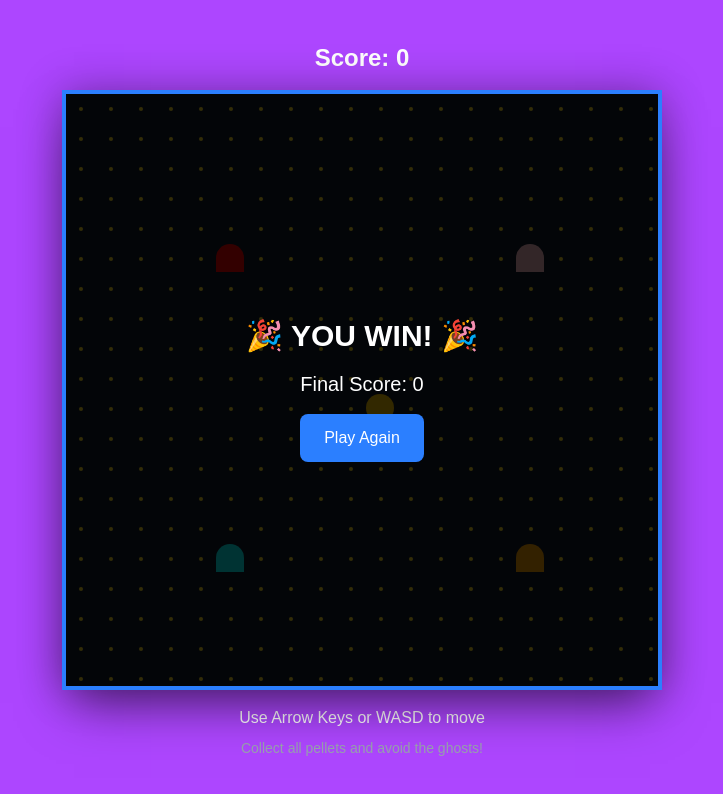
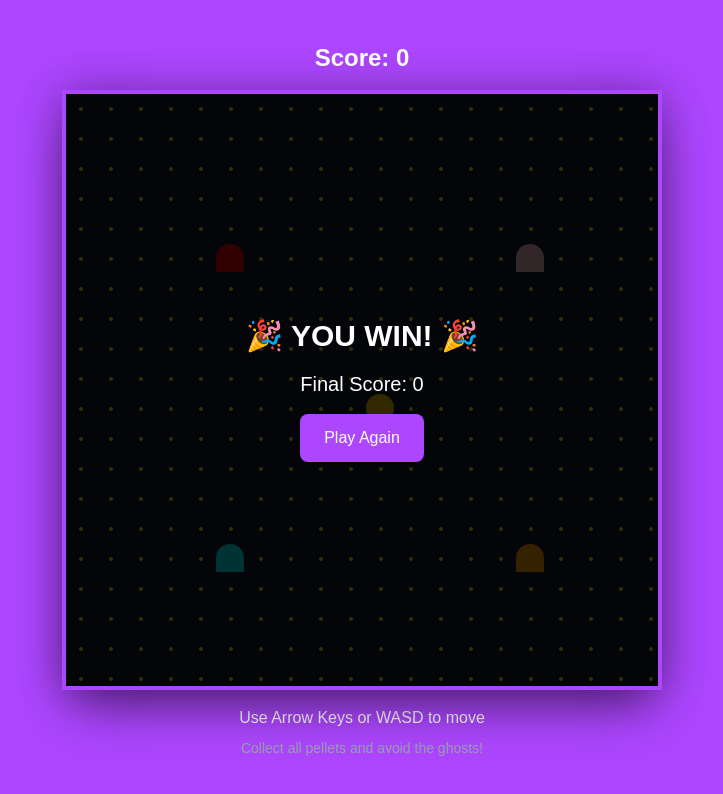
Before and after one commit to ns-test-org/create-pacman-game, a Next.js app in the folder packages/create-pacman-game/: page / in a window 1280 px wide. Shown: the top 794 px of the page, without its empty margins (278-1001 px from the left). Built offline with nearby package versions, Linux system fonts and the light colour scheme.

Commit message:
AI chat session: Updated code and files

```diff
--- a/packages/create-pacman-game/src/app/page.tsx
+++ b/packages/create-pacman-game/src/app/page.tsx
@@ -179,7 +179,7 @@ export default function PacmanGame() {
       </div>
 
       <div
-        className="relative bg-gray-900 border-4 border-blue-500 shadow-2xl"
+        className="relative bg-gray-900 border-4 border-purple-500 shadow-2xl"
         style={{
           width: GRID_SIZE * CELL_SIZE,
           height: GRID_SIZE * CELL_SIZE,
@@ -240,7 +240,7 @@ export default function PacmanGame() {
             </div>
             <button
               onClick={resetGame}
-              className="px-6 py-3 bg-blue-500 text-white rounded-lg hover:bg-blue-600 transition-colors"
+              className="px-6 py-3 bg-purple-500 text-white rounded-lg hover:bg-purple-600 transition-colors"
             >
               Play Again
             </button>
```
